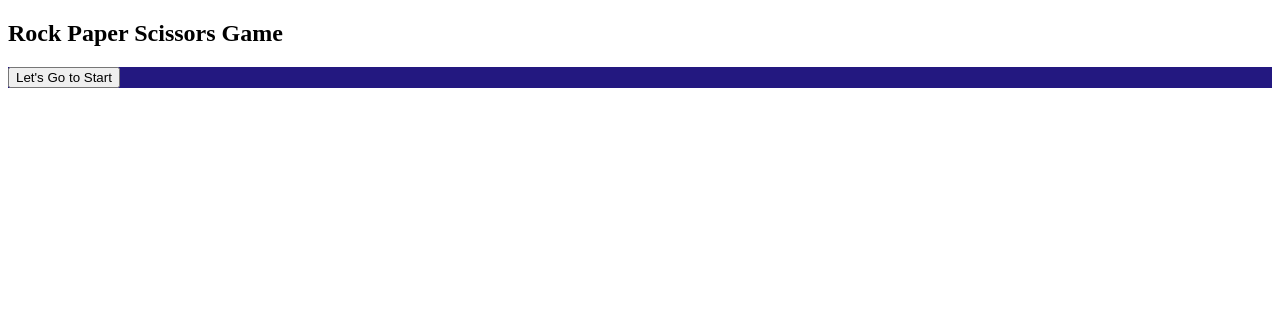
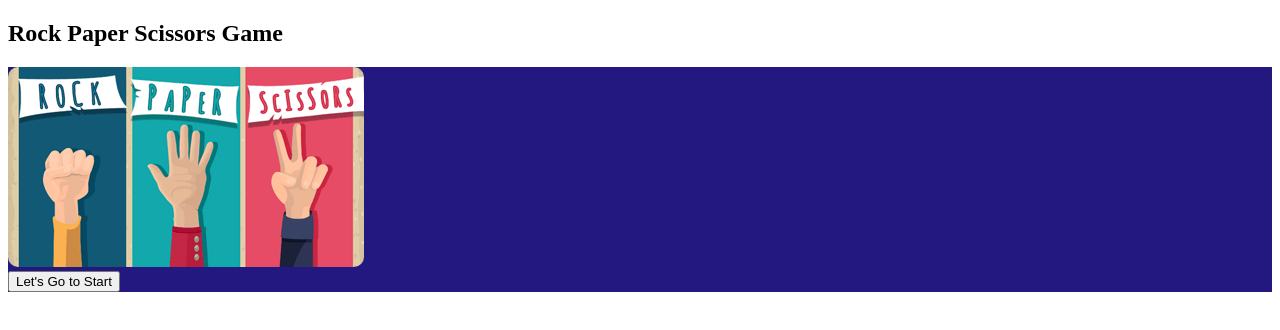
Before and after one commit to suprayogo/rock-paper-scissor, a Next.js app: page / in a window 1280 px wide. Shown: the top 330 px of the page. Built offline with nearby package versions, Linux system fonts and the light colour scheme.

Commit message:
update UI page Home

```diff
--- /dev/null
+++ b/src/components/navbar.js
@@ -0,0 +1,17 @@
+import React from 'react'
+
+function Navbar() {
+    return (
+     <>
+        <nav className="bg-gray-800 text-white w-full py-4">
+        <div className="container mx-auto">
+          <h1 className="text-2xl font-bold text-center">
+            Rock Paper Scissors Game
+          </h1>
+        </div>
+      </nav>
+     </>
+    )
+}
+
+export default Navbar
--- a/src/pages/index.js
+++ b/src/pages/index.js
@@ -1,21 +1,23 @@
 import React from "react";
 import Link from "next/link";
 import "../style/animation.css";
+import Navbar from "../components/navbar";
 
 function Index() {
   return (
     <>
-      <nav className="bg-gray-800 text-white w-full py-4">
-        <div className="container mx-auto">
-          <h1 className="text-2xl font-bold text-center">
-            Rock Paper Scissors Game
-          </h1>
-        </div>
-      </nav>
-
+   < Navbar />
       <div className="flex flex-col items-center justify-center min-h-screen animated-background">
-        <div className="container mx-auto mt-6">
-          <div className="flex flex-col items-center space-y-4">
+        <div className="container mx-auto mt-0">
+          <div className="flex flex-col items-center space-y-12">
+            <div className="relative">
+              <img
+                src="./logo200.png"
+                alt="Image Game"
+                className="w-full h-auto"
+                style={{ borderRadius: "10px" }}
+              />
+            </div>
             <Link href="/game?choice=rock">
               <button className="bg-blue-500 hover:bg-blue-700 text-white py-2 px-4 rounded w-full">
                 Let's Go to Start
```
Also changed, not shown: public/logo200.png (added).
